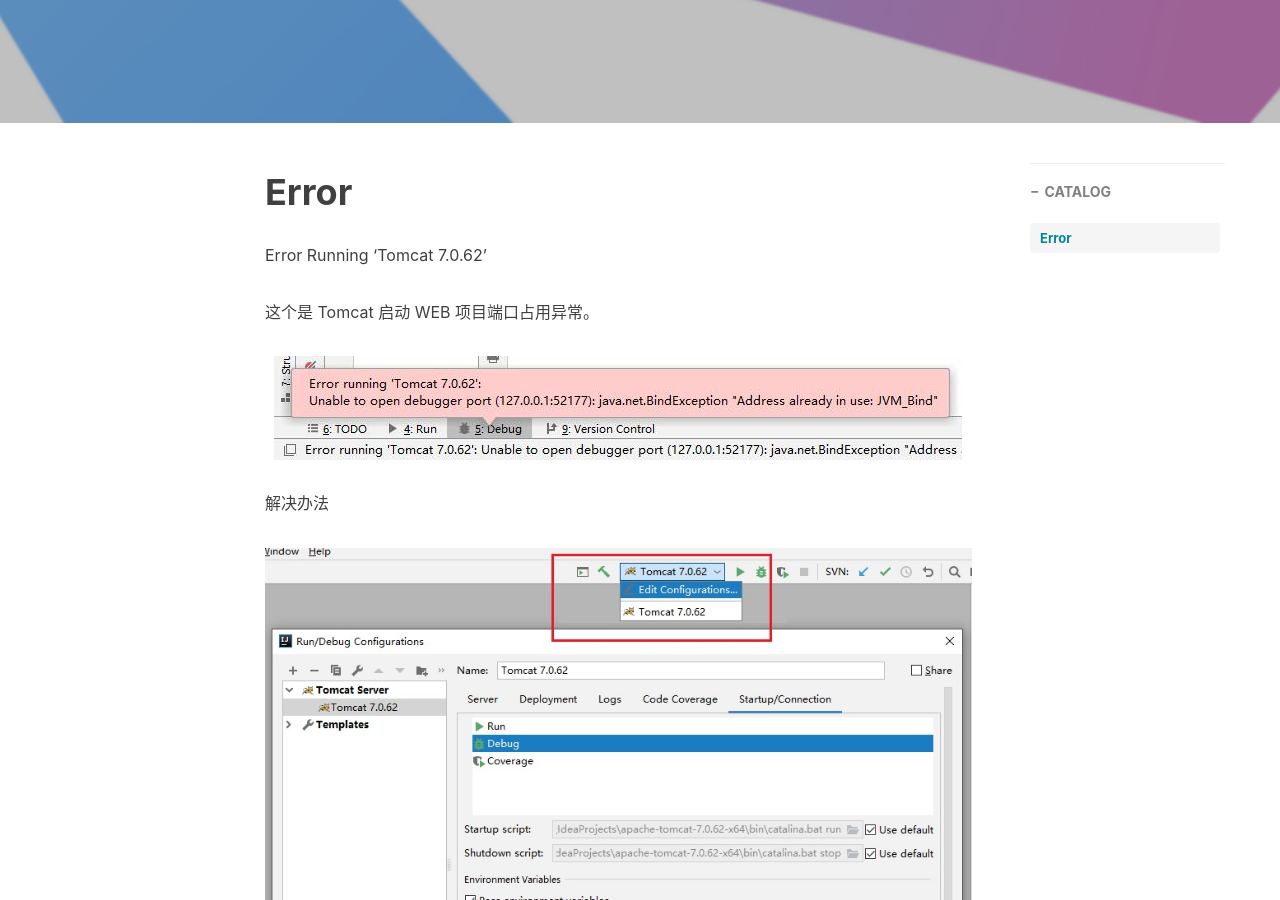
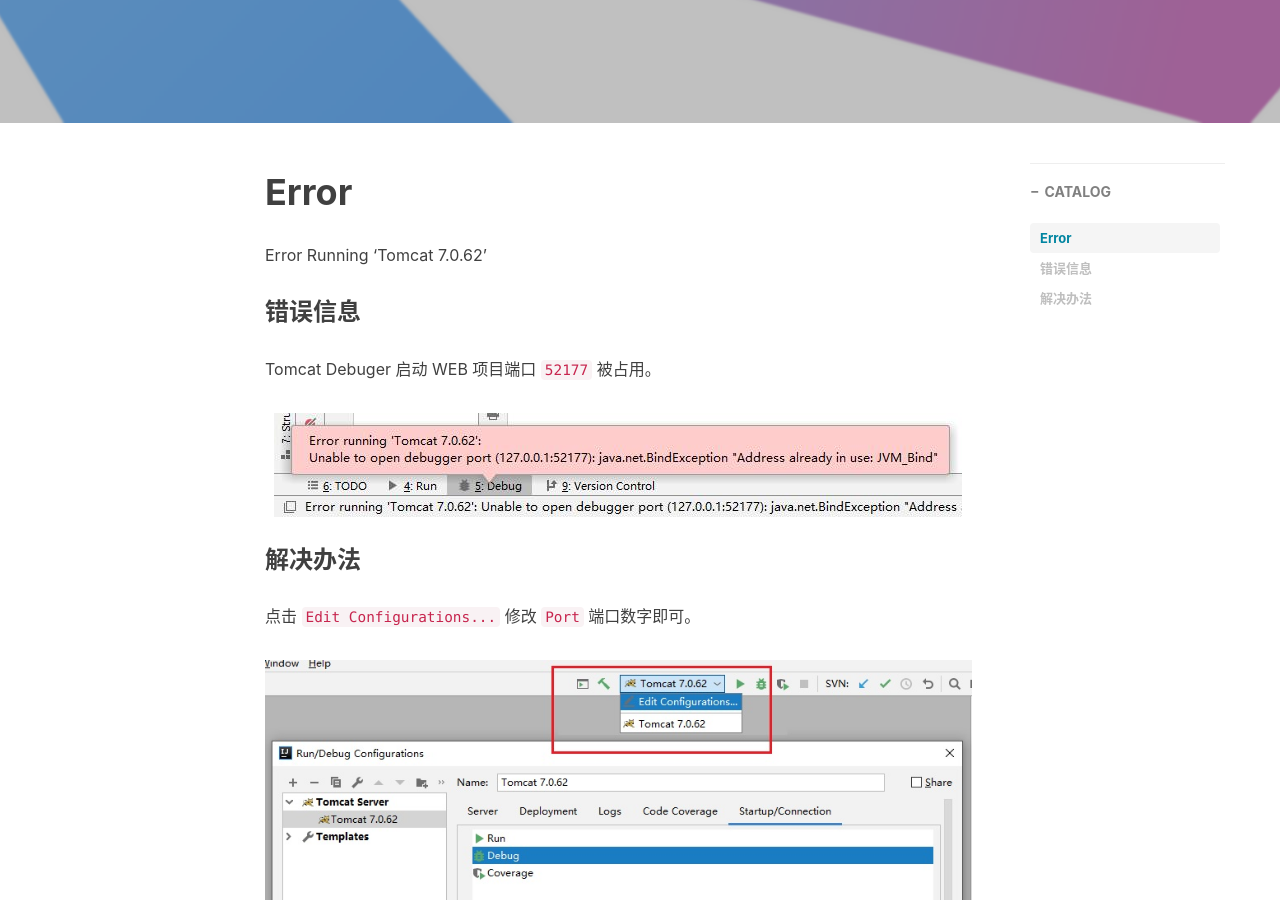
Before and after one commit to ricebai/ricebai.github.io, a Jekyll site: the page built from _posts/2019-03-11-intellij-port.md, in a window 1280 px wide and 900 px high, scrolled down 442 px. Built offline with Jekyll 4.4.1, drawn with Linux system fonts in a browser that asks for light colours; nearby versions of some CDN libraries; comment, search, counter and statistics services are not loaded.

Commit message:
intelliJ

```diff
--- a/_posts/2019-03-11-intellij-port.md
+++ b/_posts/2019-03-11-intellij-port.md
@@ -13,10 +13,14 @@ tags:
 
 Error Running 'Tomcat 7.0.62'
 
-这个是 Tomcat 启动 WEB 项目端口占用异常。
+### 错误信息
+
+Tomcat Debuger 启动 WEB 项目端口 `52177` 被占用。
 
 ![port](https://ricebai.github.io/img/posts/intellij-idea/port1.jpg)
 
-解决办法
+### 解决办法
+
+点击 `Edit Configurations...` 修改 `Port` 端口数字即可。
 
 ![port](https://ricebai.github.io/img/posts/intellij-idea/port2.jpg)
```
